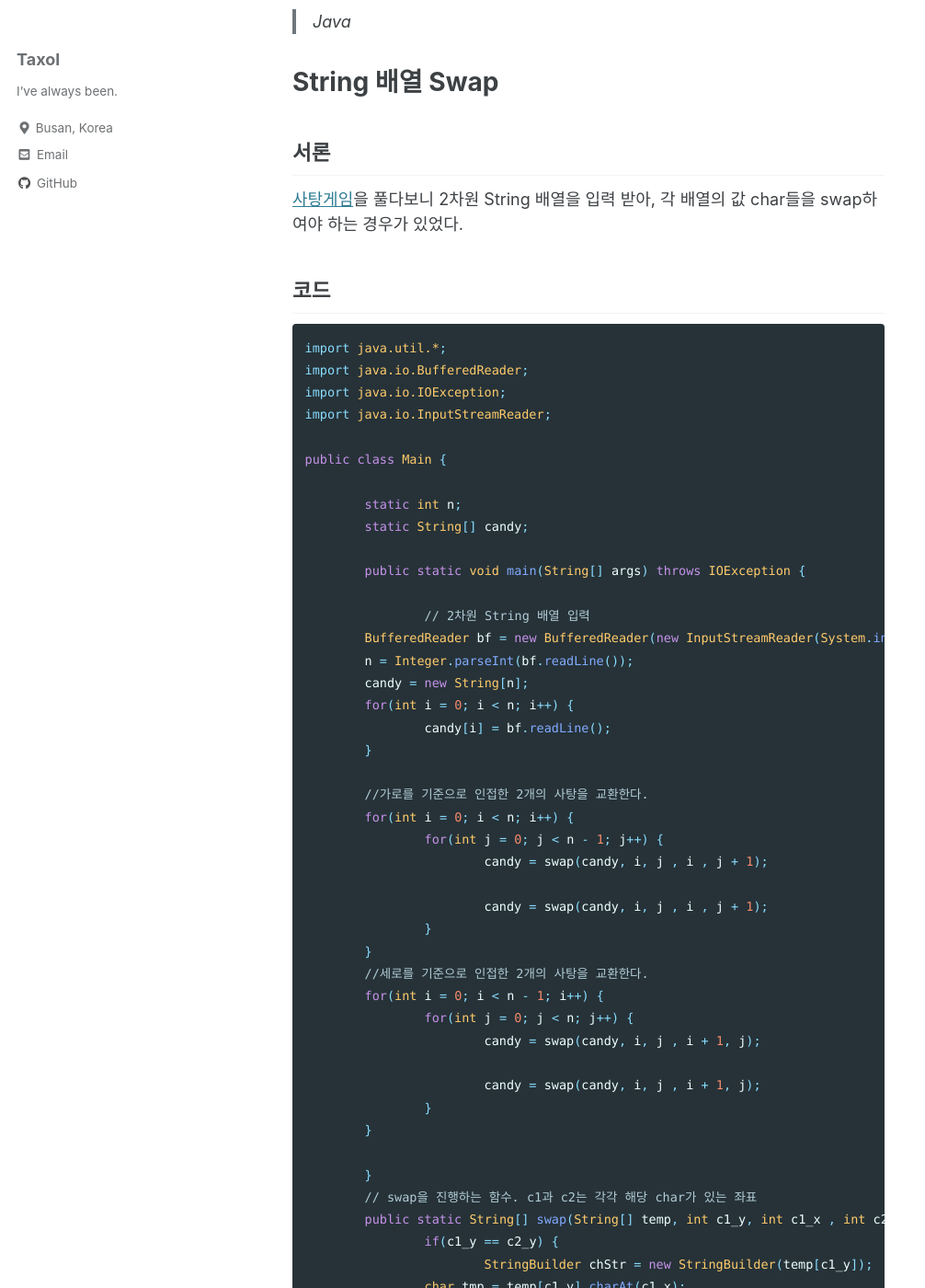
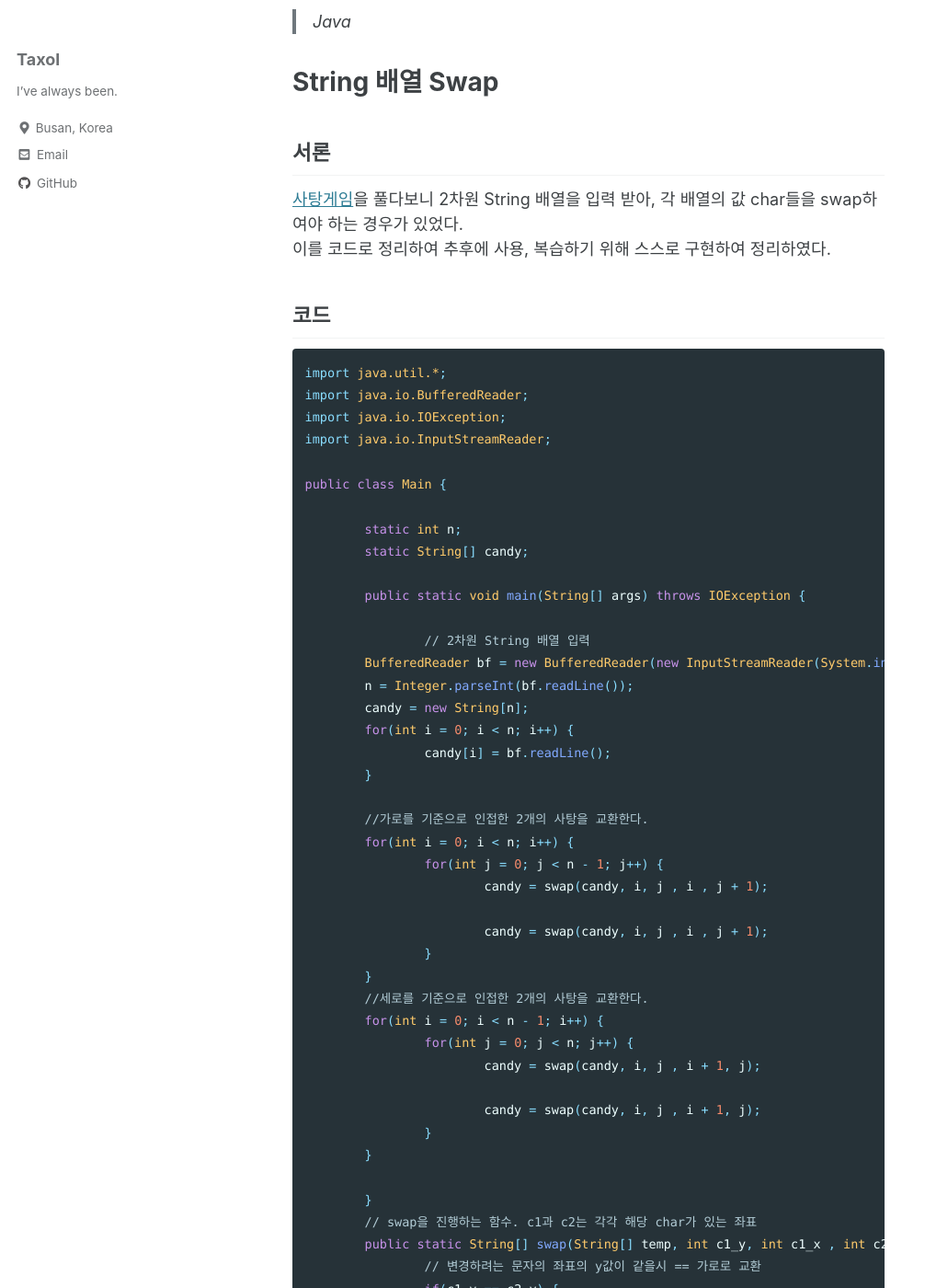
Before and after one commit to taxol1203/taxol1203.github.io, a Jekyll site: the page built from _posts/2021-01-05-java-2차원 String배열 swap.md, in a window 1280 px wide and 1400 px high, scrolled down 190 px. Shown: the whole window at 92% size, without its empty margins (0-1006 px from the left). Built offline with Jekyll 4.4.1, drawn with Linux system fonts in a browser that asks for light colours; cached includes are drawn as plain includes; some of the changed text lies outside the part shown.

Commit message:
string java swap

````diff
--- a/_posts/2021-01-05-java-2차원 String배열 swap.md
+++ b/_posts/2021-01-05-java-2차원 String배열 swap.md
@@ -15,7 +15,7 @@
 
 ## 서론
 [사탕게임](https://www.acmicpc.net/problem/3085)을 풀다보니 2차원 String 배열을 입력 받아, 각 배열의 값 char들을 swap하여야 하는 경우가 있었다.
-
+이를 코드로 정리하여 추후에 사용, 복습하기 위해 스스로 구현하여 정리하였다.
 
 ## 코드
 ```java
@@ -59,6 +59,7 @@
 	}
 	// swap을 진행하는 함수. c1과 c2는 각각 해당 char가 있는 좌표
 	public static String[] swap(String[] temp, int c1_y, int c1_x , int c2_y, int c2_x) {
+		// 변경하려는 문자의 좌표의 y값이 같을시 == 가로로 교환
 		if(c1_y == c2_y) {
 			StringBuilder chStr = new StringBuilder(temp[c1_y]);
 	        char tmp = temp[c1_y].charAt(c1_x);
@@ -66,6 +67,7 @@
 	        chStr.setCharAt(c2_x, tmp);
 	        temp[c1_y] = chStr.toString();
 		}
+		// 변경하려는 문자의 좌표의 y값이 다를시 == 세로로 교환
 		else {
 			StringBuilder chStr1 = new StringBuilder(temp[c1_y]);
 			StringBuilder chStr2 = new StringBuilder(temp[c2_y]);
````
